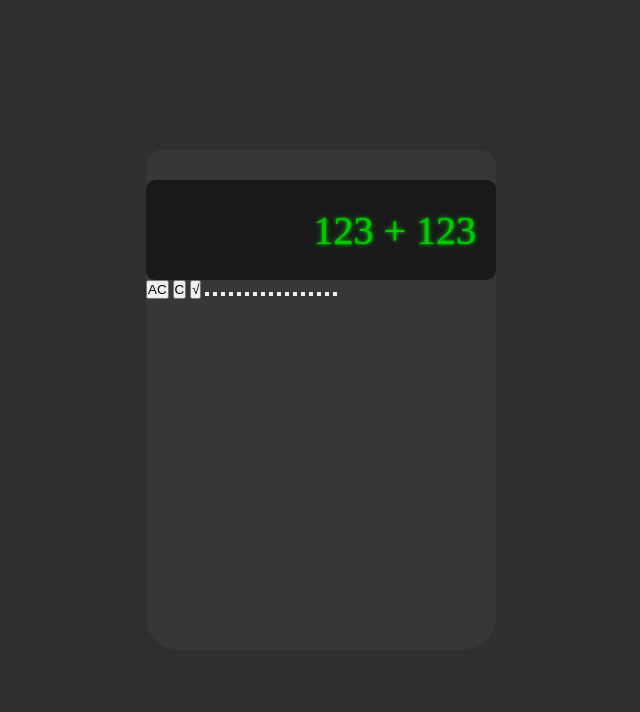
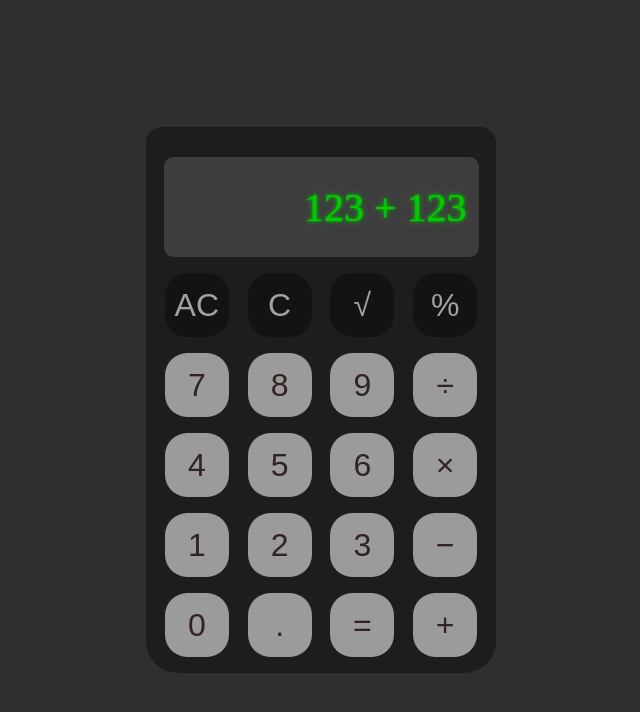
Before and after one commit to jartdian/Calculator, a plain HTML site: page index.html in a window 1280 px wide. Shown: the whole page, without its empty margins (319-959 px from the left). Drawn offline with Linux system fonts and the light colour scheme.

Commit message:
update and style buttons

```diff
--- a/index.html
+++ b/index.html
@@ -1,12 +1,13 @@
 <!DOCTYPE html>
 <html lang="en">
   <head>
-    <meta charset="UTF-8">
-    <meta http-equiv="X-UA-Compatible" content="IE=edge">
-    <meta name="viewport" content="width=device-width, initial-scale=1.0">
-    <link rel="stylesheet" href="/styles.css">
+    <meta charset="UTF-8" />
+    <meta http-equiv="X-UA-Compatible" content="IE=edge" />
+    <meta name="viewport" content="width=device-width, initial-scale=1.0" />
+    <link rel="stylesheet" href="/styles.css" />
     <title>Odin Calculator</title>
   </head>
+
   <body>
     <main class="container">
       <div class="calculator">
@@ -15,29 +16,28 @@
           <div class="inner-screen"></div>
         </div>
         <div class="buttons">
-                <button class="ac-btn">AC</button>
+          <button class="ac-btn first-row">AC</button>
           <!-- all clear -->
-                <button class="c-btn">C</button>
+          <button class="c-btn first-row">C</button>
           <!-- clear last operation -->
-                <button class="square-root-btn">&#8730</button>
-                <button class="percent-btn"></button>
-                <button class="seven"></button>
-                <button class="eight"></button>
-                <button class="nine"></button>
-                <button class="divide-btn"></button>
-                <button class="four"></button>
-                <button class="five"></button>
-                <button class="six"></button>
-                <button class="multiply-btn"></button>
-                <button class="one"></button>
-                <button class="two"></button>
-                <button class="three"></button>
-                <button class="subtract-btn"></button>
-                <button class="zero-btn"></button>
-                <button class="comma-btn"></button>
-                <button class="equals-btn"></button>
-                <button class="add-btn"></button>
-
+          <button class="square-root-btn first-row">&#8730</button>
+          <button class="percent-btn first-row">%</button>
+          <button class="seven">7</button>
+          <button class="eight">8</button>
+          <button class="nine">9</button>
+          <button class="divide-btn">&#247;</button>
+          <button class="four">4</button>
+          <button class="five">5</button>
+          <button class="six">6</button>
+          <button class="multiply-btn">&#215</button>
+          <button class="one">1</button>
+          <button class="two">2</button>
+          <button class="three">3</button>
+          <button class="subtract-btn">&#8722</button>
+          <button class="zero-btn">0</button>
+          <button class="comma-btn">.</button>
+          <button class="equals-btn"> &#61</button>
+          <button class="add-btn">&#43</button>
         </div>
       </div>
     </main>
--- a/styles.css
+++ b/styles.css
@@ -2,19 +2,25 @@
   margin: 0;
   padding: 0;
   box-sizing: border-box;
+  color: rgb(50, 34, 34);
 }
+
 body {
   background-color: rgb(47, 47, 47);
 }
+
 button {
   cursor: pointer;
 }
+
 button:active {
   transform: translateY(2px);
 }
-  ul  {
+
+ul {
   list-style-type: none;
 }
+
 a {
   text-decoration: none;
 }
@@ -25,29 +31,62 @@
   align-items: center;
   height: 100vh;
 }
+
 .calculator {
   min-width: 350px;
   min-height: 500px;
-    background-color: rgb(55, 55, 55);
+  background-color: rgb(29, 29, 29);
   border-radius: 1em 1em 2em 2em;
 }
+
 .top-calculator {
   height: 30px;
 }
+
 .screen {
   display: flex;
   justify-content: flex-end;
   align-items: center;
-    background-color: rgb(25, 25, 26);
+  width: 90%;
+
+  margin: 0 auto;
+  background-color: rgb(61, 61, 61);
   height: 100px;
-    border-radius: .6em;
+  border-radius: 0.6em;
 }
+
 .inner-screen:before {
-    padding: 0 .5em 0 0;
+  padding: 0 0.3em 0 0;
   content: "123 + 123";
   color: #00cc00;
   font-size: 2.5em;
-    text-shadow: 0 0 2px #00cc00,
-     0 0 5px #00cc00;
+  text-shadow: 0 0 2px #00cc00, 0 0 5px #00cc00;
   font-weight: 100;
 }
+
+.buttons {
+  display: flex;
+  flex-wrap: wrap;
+  width: 350px;
+  gap: 1em;
+  justify-content: space-evenly;
+  padding: 1em 1em;
+}
+
+button {
+  width: 2em;
+  height: 2em;
+  font-size: 2em;
+  border: none;
+  border-radius: 0.7em;
+  background-color: rgb(155, 155, 155);
+}
+
+button:hover {
+  opacity: 0.7;
+}
+
+.first-row {
+  background-color: rgb(19, 19, 19) !important;
+  color: rgb(162, 162, 162);
+}
```
Lines whose indentation alone changed are shown as unchanged.
